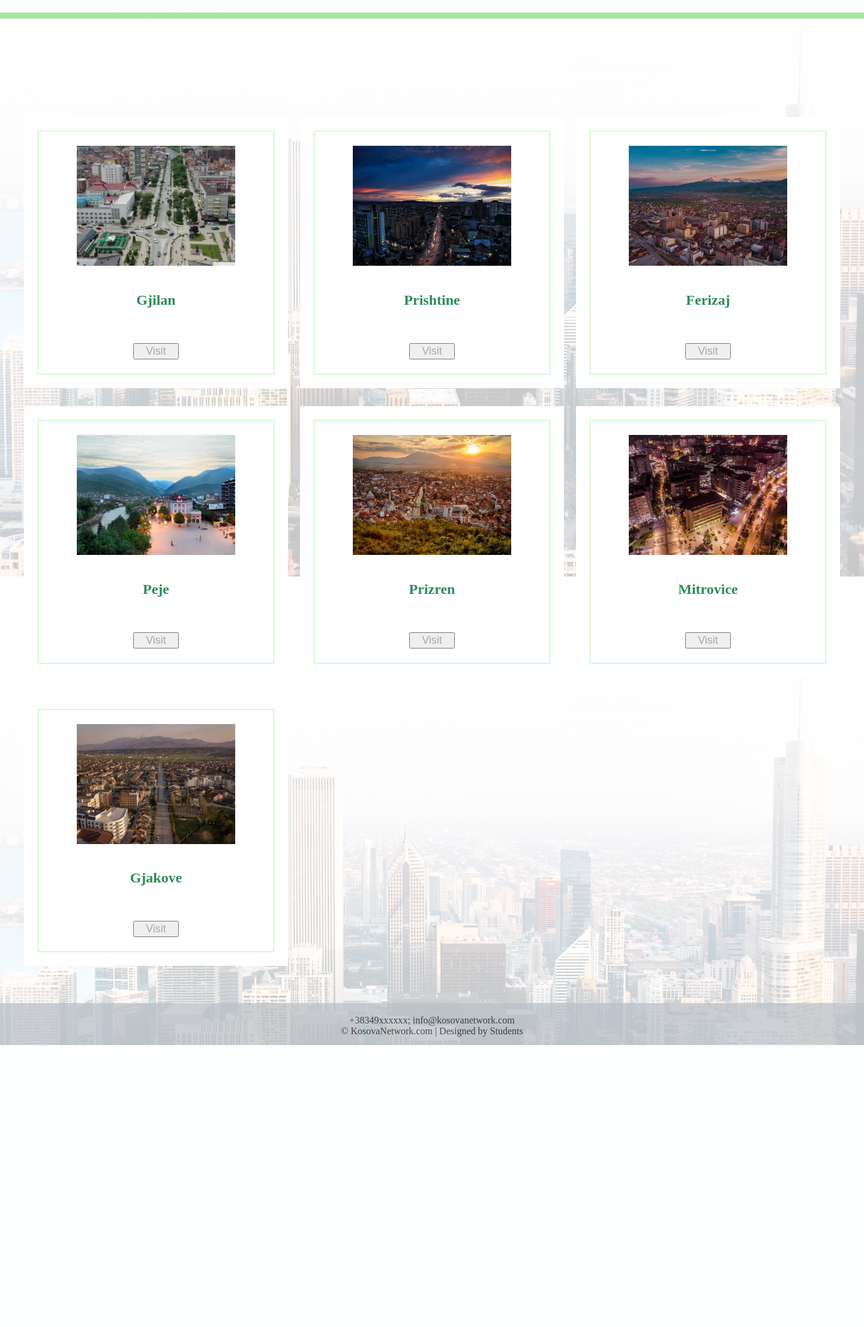
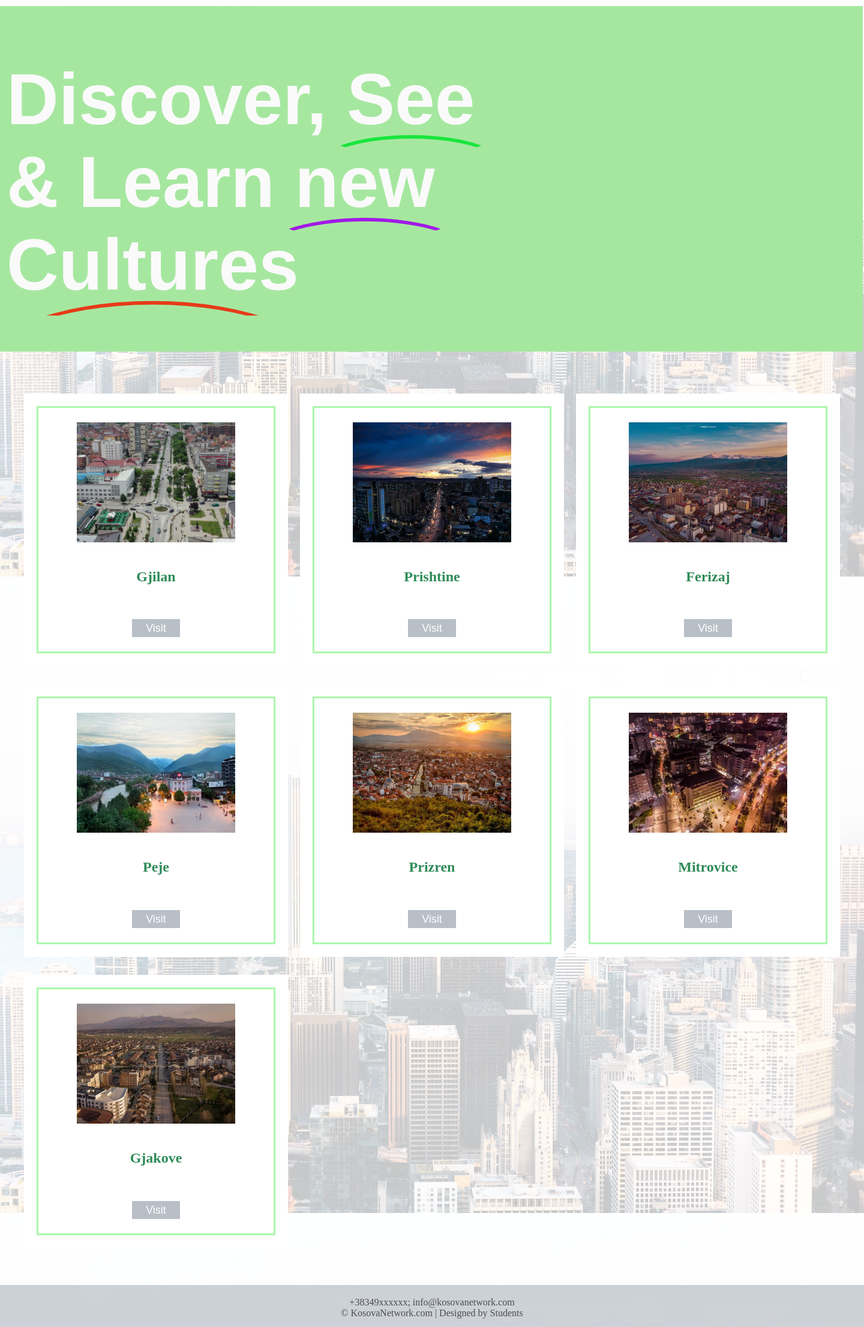
Before and after one commit to DeaFetahu/Inxhinieri-Web, a PHP site: page /qytetet.php in a window 1440 px wide. Shown: the part 100-2312 px from the top of the page at 60% size. Before the commit the page ends 1842 px from the top, so only its background shows below. Run offline with PHP 8.4, Linux system fonts and the light colour scheme.

Commit message:
Add files via upload

```diff
--- a/SignIn.html
+++ b/SignIn.html
@@ -32,9 +32,8 @@
                 Password
                 <br><input type="password"  id="psw" style ="height : 30px; width : 250px;  " pattern="(?=.*\d)(?=.*[a-z])(?=.*[A-Z]).{8,}" title="
                 Must contain at least one number and one uppercase and lowercase letter, and at least 8 or more characters" required> <br> <br>
-                <input type="checkbox" id="terms&conditions"> <p2 style="font-size: 15px;">I agree to terms & conditions</p2> <br><br>
-                <button id="button" onclick="validateEmail(document.form1.text1)"
-                style ="height: 30px ; width : 250px ; border-radius: 20px; background-color:rgb(151, 222, 151);" >Sign up</button>
+                <input type="checkbox" id="terms&conditions" tittle="Please agree to our terms and conditions !"required> <p2 style="font-size: 15px;">I agree to terms & conditions</p2> <br><br>
+                <input type="submit" value="Sign up" style ="height: 30px ; width : 250px ; border-radius: 20px; background-color:rgb(151, 222, 151); border:rgb(151, 222, 151) ;"/>
                 <br>
                 <br>
                 <p1 id="p1">Already have an account? <a id="Login" href="account.html">Log in</a></p1>
--- a/qytetet.css
+++ b/qytetet.css
@@ -40,37 +40,82 @@
     padding-right: 10px;
   }
 
-  .background1{
-    width: 100%;
-    height: 70vh;
-    background-image: url(backgroundCities.jpg);
-    background-size: cover;
-    background-position: center;
-    margin-top: 30px;
+  /*Dizajnimi i Banner*/
+  #teksti{
+    height: 35rem;
+    background-color:rgb(166, 231, 160) ;
+    border: rgb(166, 231, 160);
+    margin-left: -1px;
+    margin-top: 10px;
+  }
+  h1 {
+    font-size: clamp(3rem, 15vmin, 8rem);
+    font-family: sans-serif;
+    color: hsl(0 0% 98%);
   }
 
-  .background1  h1{
-    color: lightgreen;
-    margin-top: 100px;
-    margin-left: 8%;
-    font-size: 98px;
-    font-style: italic;
+  .underlined {
+  /*   background: red; */
+    position: relative;
   }
 
-  .background1  p{
+  .underline-mask:after {
+    content: '';
+    position: absolute;
+    top: 95%;
+    width: 150%;
+    aspect-ratio: 3 / 1;
+    left: 50%;
+    transform: translate(-50%, 0);
+    border-radius: 50%;
+    border: 6px solid hsl(280 80% 50%);
+    /* Use a conic gradient mask to hide and show the bits you want */
+    --spread: 140deg;
+    --start: 290deg;
+    -webkit-mask: conic-gradient(from var(--start), white 0 var(--spread), transparent var(--spread));
+            mask: conic-gradient(from var(--start), white 0 var(--spread), transparent var(--spread));
+  }
 
-    color: rgb(16, 34, 33);
-    font-variant: small-caps;
-    font-size: 25px;
-    margin-left: 8%;
-    font-family: Arial, Helvetica, sans-serif;
-    font-style: bold;
+
+  .underline-overflow {
+    display: inline-block;
+    /* A little extra padding and overflow hidden   */
+    overflow: hidden;
+    padding-bottom: clamp(1rem, 2vmin, 2rem);
+  }
+  .underline-overflow:after {
+    content: '';
+    position: absolute;
+    top: 100%;
+    height: 150%;
+    aspect-ratio: 2.5 / 1;
+    left: 50%;
+    transform: translate(-50%, -10%);
+    border-radius: 50%;
+    border: 6px solid hsl(10 80% 50%);
+  }
+
+  .underline-clip:after {
+    content: '';
+    position: absolute;
+    top: 95%;
+    width: 150%;
+    aspect-ratio: 3 / 1;
+    left: 50%;
+    transform: translate(-50%, 0);
+    border-radius: 50%;
+    border: 6px solid hsl(130 80% 50%);
+    /* Use a clip-path to hide and show the bits you want */
+    -webkit-clip-path: polygon(0 0, 50% 50%, 100% 0);
+            clip-path: polygon(0 0, 50% 50%, 100% 0);
   }
 
   .Kosova{
     max-width: 1400px;
     margin: 0% auto;
     padding: 2rem 1rem;
+    margin-top: -5%;
+    width: max-content;
   }
 
 
@@ -88,12 +133,12 @@
     padding: 3rem 2rem;
     background:#fff;
 
-    outline: .1rem solid rgb(171, 248, 171);
+    outline: .2rem solid rgb(171, 248, 171);
     outline-offset: -1.5rem;
     cursor: pointer;
   }
     .items:hover{
-    outline: .1rem solid rgb(171, 248, 171);
+    outline: .2rem solid rgb(171, 248, 171);
     outline-offset: 0;
     }
 
@@ -117,6 +162,13 @@
   .items button{
     width: 20%;
     font: bold;
+    border:transparent;
+    width: 80px;
+    height:30px;
+    background-color: #b8bfc7;
+  }
+  #ButtonFont{
+    color:white;
   }
 
   .footer .footer-content{
--- a/qytetet.php
+++ b/qytetet.php
@@ -20,10 +20,10 @@
                 <li><a href="account.html">Account</a></li>
               </ul>
           </header>
-<body>
 
-<h1 style="height:10px ;background-color: rgb(166, 231, 160); width: 100%;"></h1>
-
+<fieldset id="teksti">
+<h1>Discover, <span class="underlined underline-clip">See</span><br>& Learn <span class="underlined underline-mask">new</span><br><span class="underlined underline-overflow">Cultures</span></h1>
+</fieldset>
 
     <div class="Kosova">
     <div class="Qytetet">
@@ -31,37 +31,37 @@
         <div class="items">
             <img src="fotot/gjilan.png">
             <h4>Gjilan</h4><br>
-            <button><a href="news.php">Visit</a></button>
+            <button><a id="ButtonFont"href="news.php" >Visit</a></button>
         </div>
         <div class="items">
             <img src="fotot/prishtine.jpg">
             <h4>Prishtine</h4><br>
-            <button><a href="news.php">Visit</a></button>
+            <button><a id="ButtonFont" href="news.php">Visit</a></button>
         </div>
         <div class="items">
             <img src="fotot/ferizaj.jpg">
             <h4>Ferizaj</h4><br>
-            <button><a href="news.php">Visit</a></button>
+            <button><a id="ButtonFont" href="news.php">Visit</a></button>
         </div>
         <div class="items">
             <img src="fotot/peje.jpg">
             <h4>Peje</h4><br>
-            <button><a href="news.php">Visit</a></button>
+            <button><a id="ButtonFont" href="news.php">Visit</a></button>
         </div>
         <div class="items">
             <img src="fotot/prizren.jpg">
             <h4>Prizren</h4><br>
-            <button><a href="news.php">Visit</a></button>
+            <button><a id="ButtonFont" href="news.php">Visit</a></button>
         </div>
         <div class="items">
             <img src="fotot/mitrovice.jpg">
             <h4>Mitrovice</h4><br>
-            <button><a href="news.php">Visit</a></button>
+            <button><a id="ButtonFont" href="news.php">Visit</a></button>
         </div>
         <div class="items">
             <img src="fotot/gjakove.jpg">
             <h4>Gjakove</h4><br>
-            <button><a href="news.php">Visit</a></button>
+            <button><a id="ButtonFont" href="news.php">Visit</a></button>
         </div>
     </div>
 </div>
--- a/signin.css
+++ b/signin.css
@@ -57,6 +57,9 @@ ul>li{
    opacity: 0.6;
    text-align: justify;
 }
+input{
+    border: 1px solid #ccc;
+}
 .footer .footer-content{
     border: 1px;
     height: 60px;
```
Also changed, not shown: account.css (+37 -0 lines), account.html (+25 -17 lines), faza1.css (+0 -88 lines), faza1.html (+2 -97 lines), myscript.js (+2 -27 lines), news.php (+34 -10 lines).
